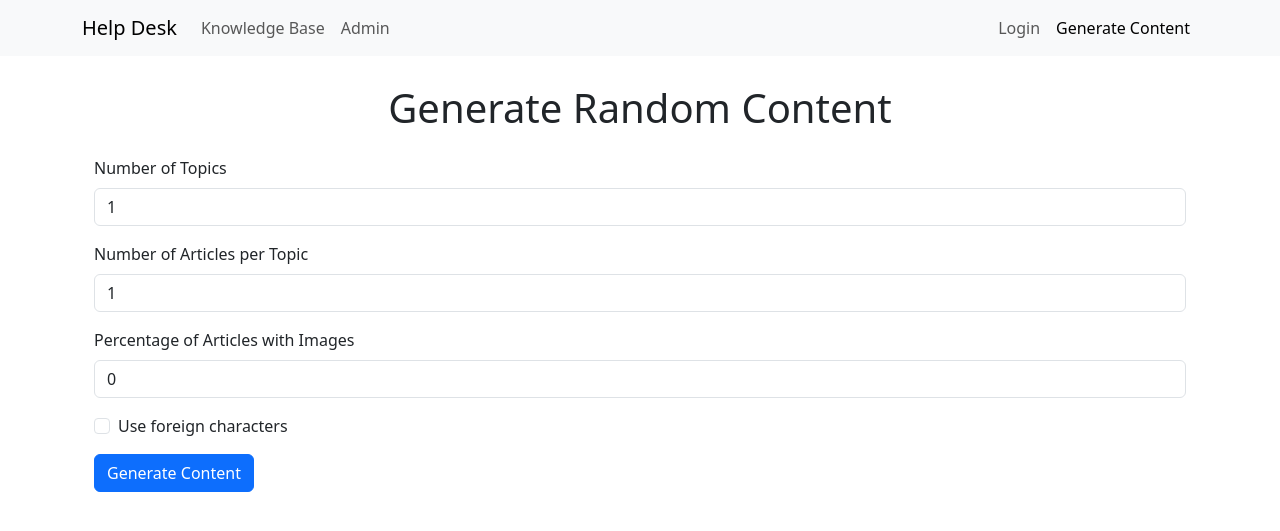
After one commit to joegiglio/cursor2-kb, a Flask app: page /generate_content in a window 1280 px wide. The commit adds this page. Shown: the top 531 px of the page. Run offline with Flask 3, Linux system fonts and the light colour scheme.

Commit message:
Added content generator

```diff
--- a/app.py
+++ b/app.py
@@ -8,6 +8,9 @@ from werkzeug.utils import secure_filename
 from sqlalchemy.orm import joinedload
 import re
 import unicodedata
+from faker import Faker
+import random
+import requests
 
 app = Flask(__name__)
 app.config['SQLALCHEMY_DATABASE_URI'] = 'sqlite:///topics.db'
@@ -201,7 +204,7 @@ def edit_article(topic_id, article_id):
 
         # Use a more permissive bleach cleaning
         article.content = bleach.clean(content, tags=['p', 'br', 'strong', 'em', 'u', 'ol', 'ul', 'li', 'a', 'img', 'h1', 'h2', 'h3', 'blockquote', 'pre', 'code'],
-                                       attributes={'a': ['href', 'target'], 'img': ['src', 'alt']})
+                                       attributes={'a': ['href', 'target'], 'img': ['src', 'alt', 'style']})
         db.session.commit()
         flash('Article updated successfully.', 'success')
         return redirect(url_for('admin_topic', topic_id=topic_id))
@@ -270,5 +273,73 @@ def view_article(topic_id, article_id):
     article = Article.query.get_or_404(article_id)
     return render_template('view_article.html', topic=topic, article=article)
 
+@app.route('/generate_content', methods=['GET', 'POST'])
+def generate_content():
+    if request.method == 'POST':
+        num_topics = int(request.form.get('num_topics', 1))
+        num_articles = int(request.form.get('num_articles', 1))
+        image_percentage = int(request.form.get('image_percentage', 0))
+        use_foreign_chars = request.form.get('use_foreign_chars') == 'on'
+
+        fake = Faker(['en_US', 'ja_JP', 'ru_RU']) if use_foreign_chars else Faker(['en_US'])
+
+        for _ in range(num_topics):
+            topic_name = fake.word().capitalize()
+            max_sort_order = db.session.query(func.max(Topic.sort_order)).scalar() or 0
+            new_topic = Topic(name=topic_name, sort_order=max_sort_order + 1)
+            db.session.add(new_topic)
+            db.session.flush()  # This assigns an ID to the new topic
+
+            for _ in range(num_articles):
+                title = fake.sentence(nb_words=4)
+                content_paragraphs = fake.paragraphs(nb=random.randint(3, 10))
+
+                content = '<p>' + '</p><p>'.join(content_paragraphs) + '</p>'
+
+                if random.random() < image_percentage / 100:  # Use the specified percentage
+                    image_url = add_random_image()
+                    if image_url:
+                        content += f'<p><img src="{image_url}" alt="Random Image" style="max-width: 100%; height: auto;"></p>'
+
+                keywords = ', '.join(fake.words(nb=random.randint(3, 8)))
+
+                max_article_sort_order = db.session.query(func.max(Article.sort_order)).filter_by(topic_id=new_topic.id).scalar() or 0
+                new_article = Article(
+                    title=title[:100],  # Limit title to 100 characters
+                    content=content,
+                    keywords=keywords,
+                    topic_id=new_topic.id,
+                    sort_order=max_article_sort_order + 1
+                )
+                db.session.add(new_article)
+
+        db.session.commit()
+        flash(f'Generated {num_topics} topics with {num_articles} articles each. {image_percentage}% of articles have images.', 'success')
+        return redirect(url_for('generate_content'))
+
+    return render_template('generate_content.html', active_page='generate_content')
+
+def add_random_image():
+    width = random.randint(300, 800)
+    height = random.randint(200, 600)
+    image_url = f'https://picsum.photos/{width}/{height}'
+
+    try:
+        response = requests.get(image_url, stream=True)
+        if response.status_code == 200:
+            file_extension = response.headers.get('content-type', '').split('/')[-1]
+            filename = secure_filename(f'random_image_{random.randint(1000, 9999)}.{file_extension}')
+            file_path = os.path.join(app.config['UPLOAD_FOLDER'], filename)
+
+            with open(file_path, 'wb') as f:
+                for chunk in response.iter_content(8192):
+                    f.write(chunk)
+
+            return url_for('static', filename=f'uploads/{filename}')
+    except Exception as e:
+        print(f"Error downloading image: {e}")
+
+    return None
+
 if __name__ == '__main__':
     app.run(debug=True)
--- a/templates/base.html
+++ b/templates/base.html
@@ -32,6 +32,9 @@
                     <li class="nav-item">
                         <a class="nav-link {% if active_page == 'login' %}active{% endif %}" href="{{ url_for('login') }}">Login</a>
                     </li>
+                    <li class="nav-item">
+                        <a class="nav-link {% if active_page == 'generate_content' %}active{% endif %}" href="{{ url_for('generate_content') }}">Generate Content</a>
+                    </li>
                 </ul>
             </div>
         </div>
--- /dev/null
+++ b/templates/generate_content.html
@@ -0,0 +1,56 @@
+{% extends "base.html" %}
+{% block content %}
+<div class="container mt-4">
+    <h1 class="text-center mb-4">Generate Random Content</h1>
+
+    <form method="POST" action="{{ url_for('generate_content') }}" id="generate-form">
+        <div class="mb-3">
+            <label for="num_topics" class="form-label">Number of Topics</label>
+            <input type="number" class="form-control" id="num_topics" name="num_topics" min="1" max="10" value="1" required>
+        </div>
+        <div class="mb-3">
+            <label for="num_articles" class="form-label">Number of Articles per Topic</label>
+            <input type="number" class="form-control" id="num_articles" name="num_articles" min="1" max="25" value="1" required>
+        </div>
+        <div class="mb-3">
+            <label for="image_percentage" class="form-label">Percentage of Articles with Images</label>
+            <input type="number" class="form-control" id="image_percentage" name="image_percentage" min="0" max="100" value="0" required>
+        </div>
+        <div class="mb-3 form-check">
+            <input type="checkbox" class="form-check-input" id="use_foreign_chars" name="use_foreign_chars">
+            <label class="form-check-label" for="use_foreign_chars">Use foreign characters</label>
+        </div>
+        <button type="submit" class="btn btn-primary" id="generate-button">Generate Content</button>
+    </form>
+
+    <div id="loading-indicator" class="mt-3" style="display: none;">
+        <div class="d-flex justify-content-center">
+            <div class="spinner-border text-primary" role="status">
+                <span class="visually-hidden">Loading...</span>
+            </div>
+        </div>
+        <p class="text-center mt-2">Generating content, please wait...</p>
+    </div>
+
+    {% with messages = get_flashed_messages(with_categories=true) %}
+        {% if messages %}
+            {% for category, message in messages %}
+                <div class="alert alert-{{ category }} mt-3" role="alert">
+                    {{ message }}
+                </div>
+            {% endfor %}
+        {% endif %}
+    {% endwith %}
+</div>
+{% endblock %}
+
+{% block scripts %}
+<script>
+$(document).ready(function() {
+    $('#generate-form').on('submit', function() {
+        $('#generate-button').prop('disabled', true);
+        $('#loading-indicator').show();
+    });
+});
+</script>
+{% endblock %}
```
Also changed, not shown: requirements.txt (+8 -0 lines), templates/edit_article.html (+69 -1 lines), templates/view_article.html (+18 -8 lines).
